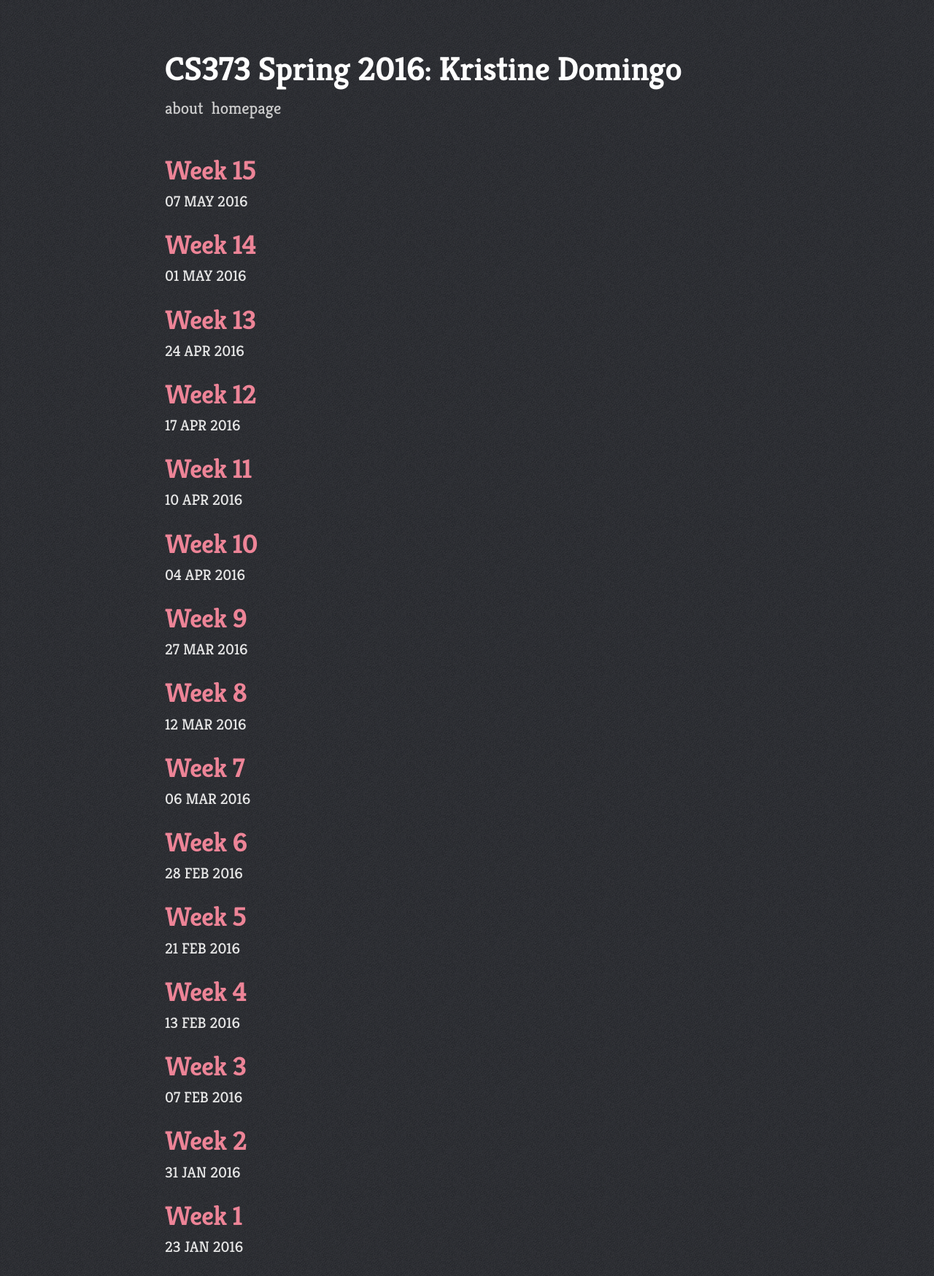
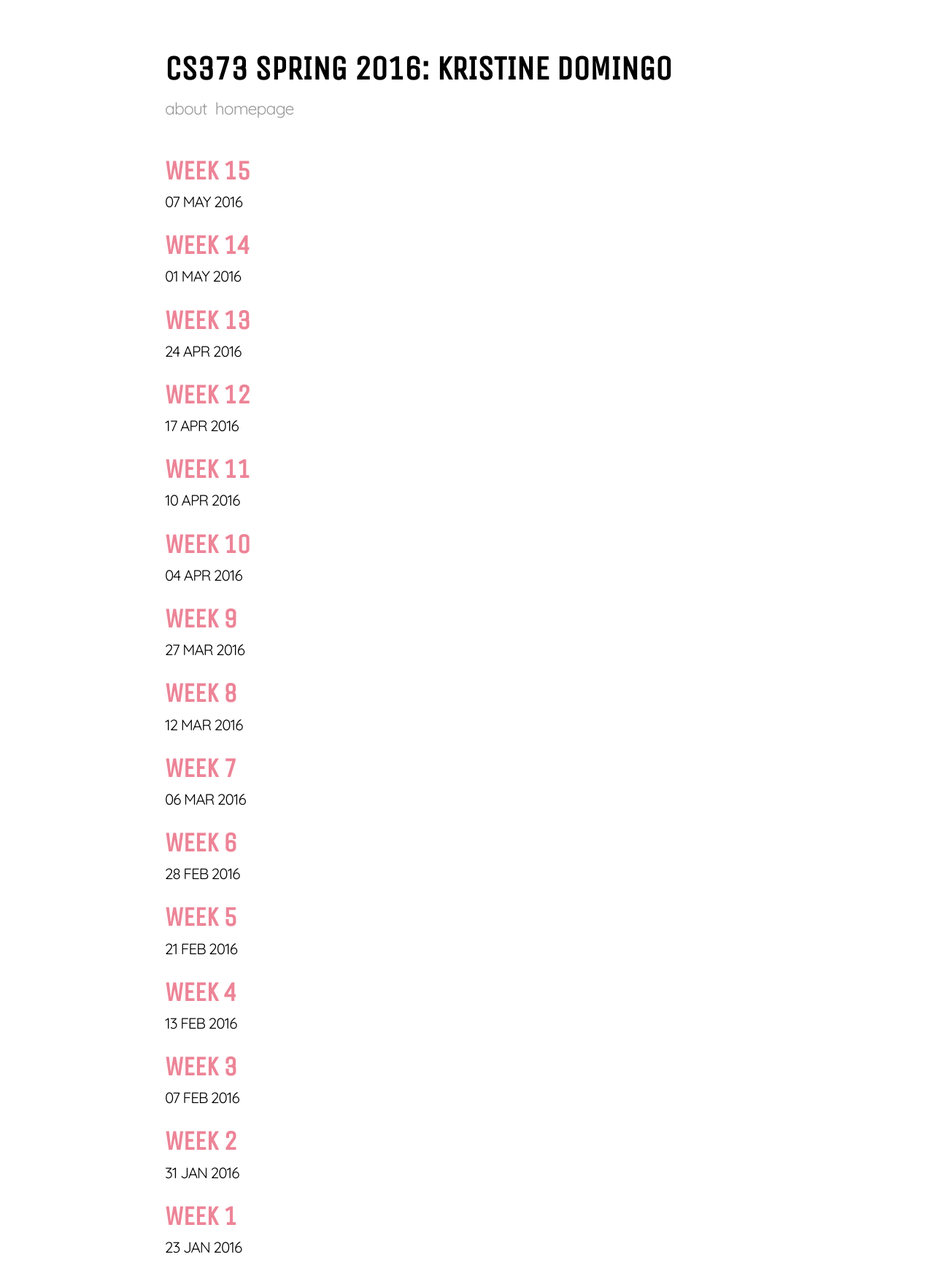
Before and after one commit to kristinedomingo/cs373-blog, a Jekyll site: the page built from index.html, in a window 1280 px wide. Shown: the whole page at 73% size. Built offline with Jekyll 4.4.1, drawn with Linux system fonts in a browser that asks for light colours.

Commit message:
Updated style to match homepage

```diff
--- a/_layouts/default.html
+++ b/_layouts/default.html
@@ -4,7 +4,8 @@
   <meta charset="utf-8">
   <meta name="viewport" content="width=device-width, initial-scale=1">
   <title>{% if page.title %}{{ page.title }}{% else %}{{ site.name }}{% endif %}</title>
-  <link rel="stylesheet" type="text/css" href="https://fonts.googleapis.com/css?family=Kreon:400,300,700">
+  <link rel='stylesheet' type='text/css' href='https://fonts.googleapis.com/css?family=Quicksand:400,300'>
+  <link rel='stylesheet' type='text/css' href='https://fonts.googleapis.com/css?family=Unica+One'>
   <link rel="stylesheet" href="{{ site.baseurl }}/style.css">
   </head>
 <body>
--- a/style.scss
+++ b/style.scss
@@ -14,7 +14,8 @@ body {
 }
 
 html {
-  font-family: 'Kreon', serif;
+  font-family: 'Quicksand', serif;
+  letter-spacing: -1px;
   font-size: 18px;
   font-weight: 400;
   line-height: 1.6;
@@ -25,11 +26,8 @@ html {
 }
 
 body {
-  color: #e6e6e6;
-  background-color: #2D2E32;
-  background-image: url("bg.png");
-  background-repeat: repeat;
-  background-attachment: fixed;
+  color: #000;
+  background-color: #fff;
   -webkit-text-size-adjust: 100%;
       -ms-text-size-adjust: 100%;
 }
@@ -54,10 +52,11 @@ a {
 h1, h2, h3, h4, h5, h6 {
   margin-top: 0;
   margin-bottom: .5rem;
-  font-weight: 600;
   line-height: 1.1;
-  color: #fff;
+  color: #000;
   letter-spacing: -.025rem;
+  font-family: 'Unica One';
+  text-transform: uppercase;
 }
 
 h1 {
@@ -150,7 +149,7 @@ hr {
 }
 
 strong {
-  color: #fff;
+  color: #000;
   font-weight: 600;
 }
 
@@ -279,7 +278,6 @@ img {
   margin-bottom: 1rem;
   text-align: center;
   text-transform: uppercase;
-  font-weight: 700;
   font-size: 0.9rem;
   letter-spacing: -0.025rem;
 }
@@ -327,7 +325,7 @@ tbody tr:nth-child(odd) th {
     font-weight: 400;
 
     a {
-      color: #fff;
+      color: #000;
 
       &:hover,
       &:focus {
@@ -368,7 +366,7 @@ tbody tr:nth-child(odd) th {
     text-transform: lowercase;
 
     a {
-      color: #ccc;
+      color: #999;
       font-weight: 400;
       -webkit-transition: all .2s ease;
          -moz-transition: all .2s ease;
```
